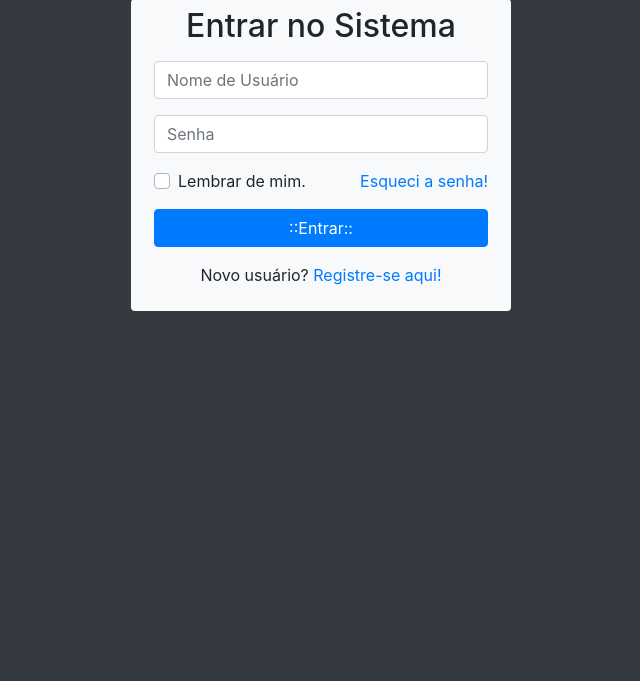
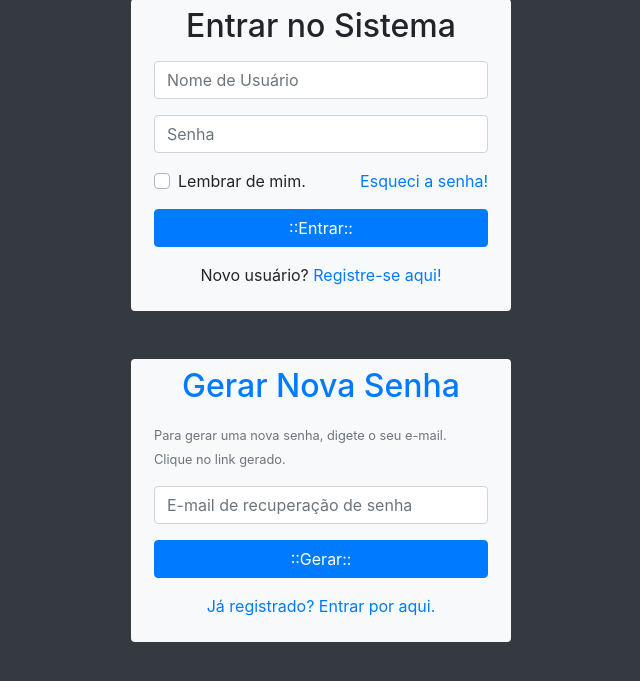
Before and after one commit to gabipuhler/login, a PHP site: page /login/ in a window 1280 px wide. Shown: the part 91-772 px from the top of the page, without its empty margins (319-959 px from the left). Run offline with PHP 8.4, Linux system fonts and the light colour scheme.

Commit message:
Formulário de Recuperação de Senha
close #2

```diff
--- a/index.php
+++ b/index.php
@@ -70,6 +70,47 @@ Abra a URL http://localhost/login/ -->
             </form>
             </div>
         </section>
+        <!-- Final da Seção de Login -->
+
+        <!-- Formulário de Recuperação de Senha -->
+        <section class="row mt-5">
+            <div class="col-lg-4 offset-lg-4 bg-light rounded" id="caixaLogin">
+                <h2 class="text-center mt-2">
+                    Gerar Nova Senha
+                </h2>
+                <form action="#" method="post" id="formSenha" class="p-2">
+                    <div class="form-group">
+                        <small class="text-muted">
+                            Para gerar uma nova senha, digete o
+                            seu e-mail. Clique no link gerado.
+                        </small>
+                    </div>
+
+                    <div class="form-group">
+                        <input type="email" name="emailGerarSenha"
+                        id="emailGerarSenha" class="form-control"
+                        placeholder="E-mail de recuperação de senha">
+                    </div>
+
+                    <div class="form-group">
+                        <input type="submit" value="::Gerar::"
+                        name="btnGerar" id="btnGerar"
+                        class="btn btn-primary btn-block">
+                    </div>
+
+                    <div class="form-group">
+                        <p class="text-center">
+                            Já registrado? <a href="#" id="btnJaRegistrado">
+                                Entrar por aqui.
+                            </a>
+                        </p>
+
+                    </div>
+                </form>
+
+            </div>
+        </section>
+        <!-- Fim da Seção de Recuperação de Senha -->
     </main>
     <!-- Optional JavaScript -->
     <!-- jQuery first, then Popper.js, then Bootstrap JS -->
```
